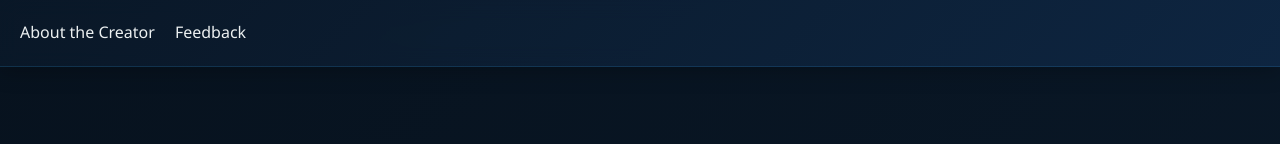
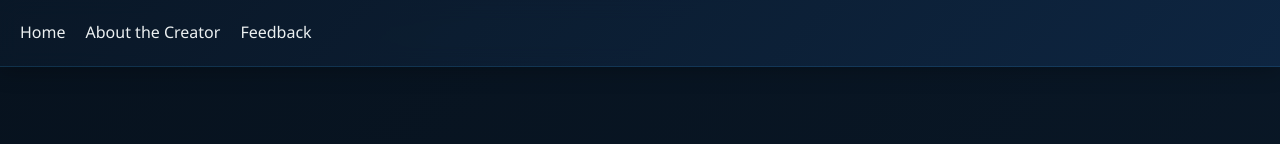
Before and after one commit to Lionshaft-pixel/Scalpel, a plain HTML site: page scalpel.html in a window 1280 px wide. Shown: the top 144 px of the page. Drawn offline with nearby package versions, Linux system fonts and the light colour scheme.

Commit message:
Update scalpel.html

```diff
--- a/scalpel.html
+++ b/scalpel.html
@@ -659,6 +659,7 @@
     <nav class="navbar">
         <div class="nav-left">
             <br><!-- <a href="donate.html" class="nav-link">Donate</a> -->
+            <a hred="index.html" class="nav-link">Home</a>
             <a href="https://guns.lol/lionshaft" class="nav-link">About the Creator</a>
             <a href="feedback.html" class="nav-link">Feedback</a>
         </div>
@@ -1547,4 +1548,5 @@
         <footer>Made with &#129505; by Lionshaft.</footer>
 </body>
 
+
 </html>
```
